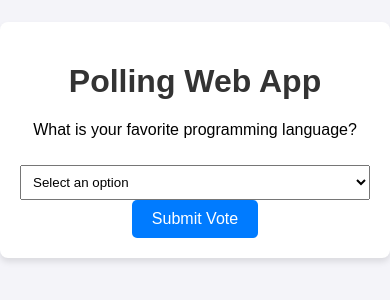
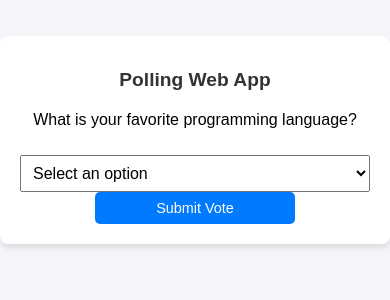
Before and after one commit to Bitanyanmi-MLSA/PollingProject, a plain HTML site: page index.html in a window 390 px wide. Shown: the part 282-582 px from the top of the page. Drawn offline with Linux system fonts and the light colour scheme.

Commit message:
Added styles for the new layout

```diff
--- a/styles.css
+++ b/styles.css
@@ -7,6 +7,7 @@ body {
     align-items: center;
     height: 100vh;
     background-color: #f4f4f9;
+    box-sizing: border-box;
 }
 
 .container {
@@ -21,6 +22,7 @@ body {
 
 h1 {
     color: #333;
+    font-size: 1.5rem;
 }
 
 #poll, #results {
@@ -34,7 +36,9 @@ button {
     padding: 10px 20px;
     border-radius: 5px;
     cursor: pointer;
-    font-size: 16px;
+    font-size: 1rem;
+    width: 100%;
+    max-width: 200px;
 }
 
 button:hover {
@@ -44,3 +48,32 @@ button:hover {
 #options div {
     margin: 10px 0;
 }
+
+#pollOptions {
+    margin-top: 10px;
+    width: 100%;
+    padding: 8px;
+    font-size: 1rem;
+}
+
+th, td {
+    border: 1px solid #ddd;
+    padding: 8px;
+    font-size: 0.9rem;
+}
+
+@media (max-width: 600px) {
+    h1 {
+        font-size: 1.2rem;
+    }
+
+    button {
+        font-size: 0.9rem;
+        padding: 8px 16px;
+    }
+
+    th, td {
+        font-size: 0.8rem;
+        padding: 6px;
+    }
+}
```
